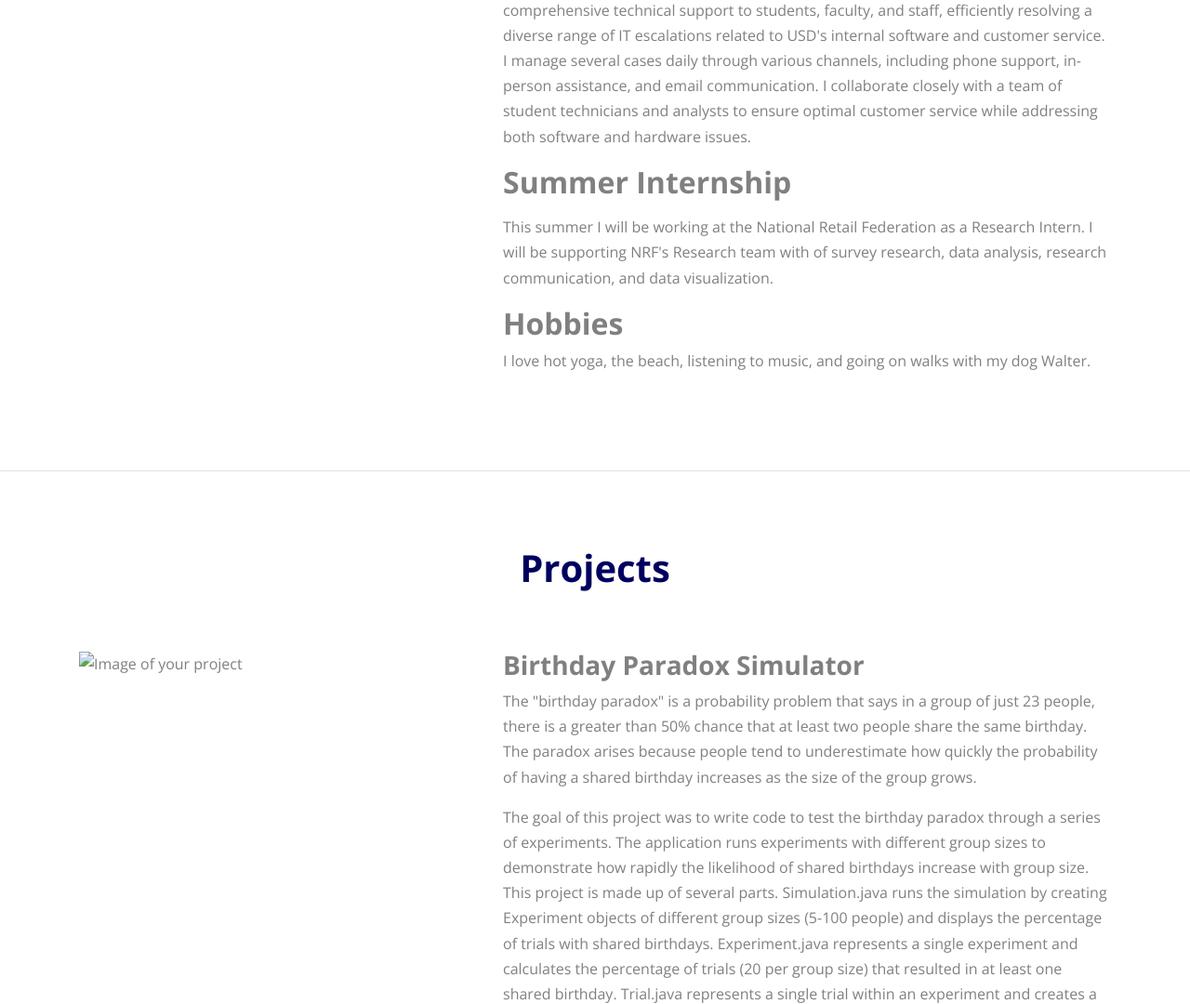
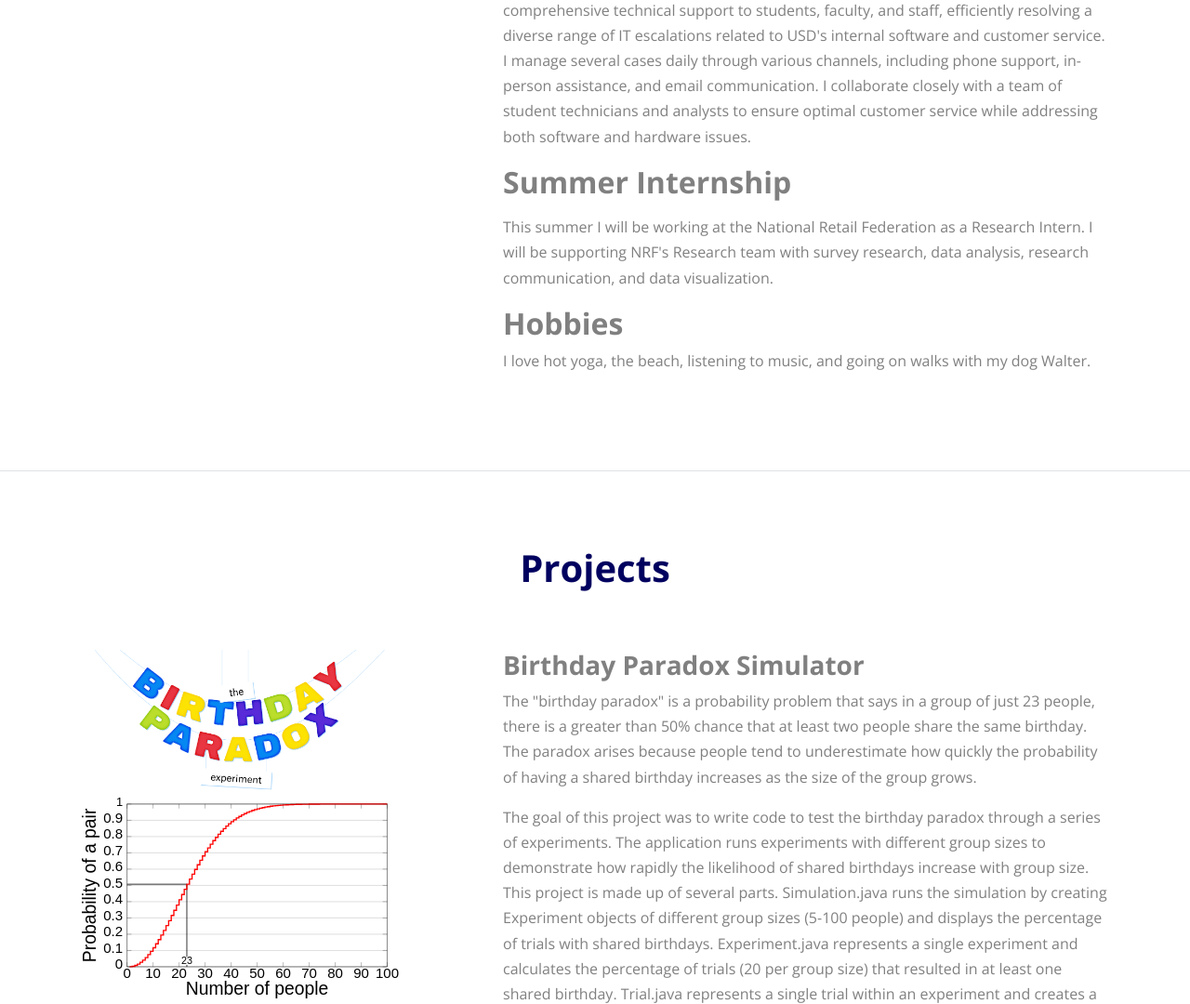
Before and after one commit to maggiecope/maggiecope.github.io, a plain HTML site: page index.html in a window 1280 px wide. Shown: the part 357-1437 px from the top of the page at 93% size. Drawn offline with nearby package versions, Linux system fonts and the light colour scheme; a script that the page names is missing; files whose address does not match are found by name.

Commit message:
add photos for paradox project

```diff
--- a/index.html
+++ b/index.html
@@ -98,7 +98,7 @@
               <p>
                <h2 style="font-weight: bold;">Student Tech</h2>
                </p>
-               I currently work as a Student Techinican at USD's ITS Help Desk.
+               I currently work as a Student Technician at USD's ITS Help Desk.
                I provide comprehensive technical support to students, faculty, and staff, efficiently resolving a diverse range of IT escalations related to USD's internal software and customer service.
                I manage several cases daily through various channels, including phone support, in-person assistance, and email communication.
                I collaborate closely with a team of student technicians and analysts to ensure optimal customer service while addressing both software and hardware issues.
@@ -106,7 +106,7 @@
                <h2 style="font-weight: bold;">Summer Internship</h2>
 
               </p>
-                This summer I will be working at the National Retail Federation as a Research Intern. I will be supporting NRF's Research team with of survey research, data analysis, research
+                This summer I will be working at the National Retail Federation as a Research Intern. I will be supporting NRF's Research team with survey research, data analysis, research
                 communication, and data visualization.
 
                </p>
@@ -136,7 +136,9 @@
         <div class="row">
           <div class="col-lg-6 mb-5" data-aos="fade-up" data-aos-delay="">
 
-            <img src="" alt="Image of your project" class="img-fluid">
+            <img src="images/birthday-intro.png" alt="Birthday sign" class="img-fluid">
+            <img src="images/Birthday_Paradox.svg" alt="paradox graph" class="img-fluid">
+
 
           </div>
           <div class="col-lg-5 ml-auto" data-aos="fade-up" data-aos-delay="100">
```
